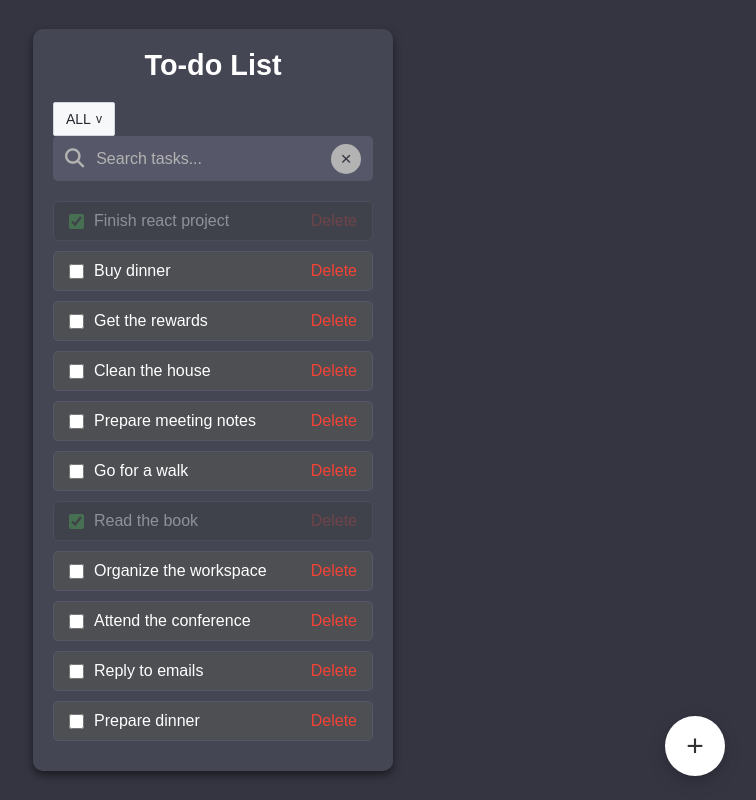
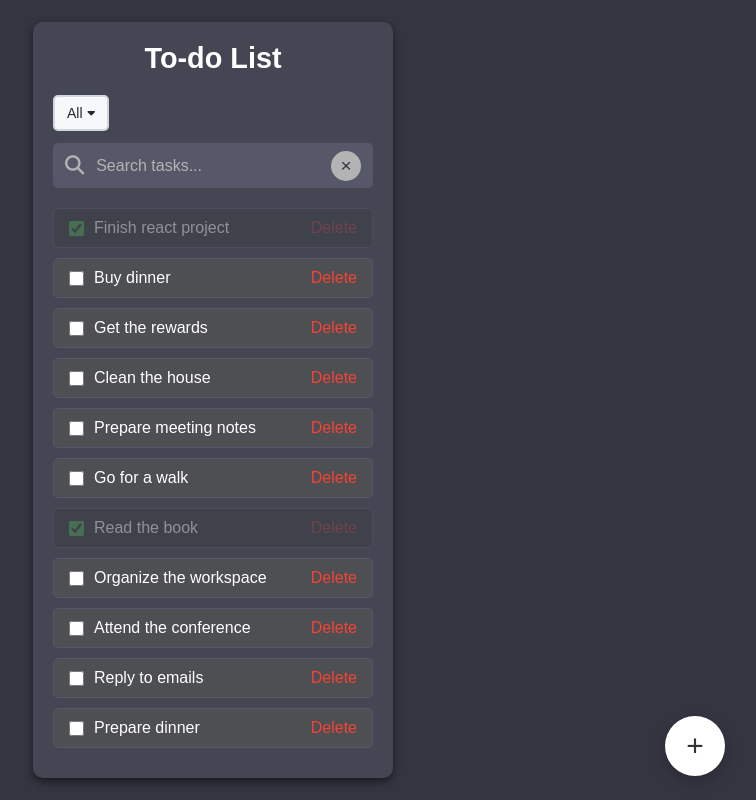
Before and after one commit to shawwnn/todo-list-1, a React (Vite) app: page / in a window 1280 px wide. Shown: the whole page, without its empty margins (427-1183 px from the left). Built offline with nearby package versions, Linux system fonts and the light colour scheme.

Commit message:
enhanced UI for filter dropdown: used font awesdome for toggle filter; readjust margin for better UIUIX

```diff
--- a/src/App.jsx
+++ b/src/App.jsx
@@ -24,7 +24,7 @@ function App() {
   const [searchQuery, setSearchQuery] = useState('')
   const [editingTaskId, setEditingTaskId] = useState(null)
   const [isModalOpen, setIsModalOpen] = useState(false)
-  const [selectedFilter, setSelectedFilter] = useState('ALL')
+  const [selectedFilter, setSelectedFilter] = useState('All')
 
 
 
--- a/src/components/TodoFilter.jsx
+++ b/src/components/TodoFilter.jsx
@@ -15,7 +15,13 @@ const TodoFilter = ({ selectedFilter, setSelectedFilter}) => {
   return (
     <div className="filter-container">
 			<button className="filter-button" onClick={toggleFilterDropdown}>
-				{selectedFilter} <span className="arrow">{isFilterOpen ? '^' : 'v'}</span>
+				{selectedFilter} <span className="arrow">
+					{isFilterOpen ?
+						<i class="fa fa-caret-up" aria-hidden="true"></i> :
+						<i class="fa fa-caret-down" aria-hidden="true"></i>
+					}
+				</span>
+
 			</button>
 			{isFilterOpen && (
 				<ul className="filter-menu">
--- a/src/css/todofilter.css
+++ b/src/css/todofilter.css
@@ -2,6 +2,7 @@
 .filter-container {
   position: relative;
   display: inline-block;
+  margin-bottom: 12px;
 }
 
 /* Filter Button */
@@ -11,8 +12,8 @@
   font-weight: 500;
   background-color: #f6f8fa;
   color: #24292f;
-  border: 1px solid #d0d7de;
-  border-radius: 2px;
+  border: 2px solid #d0d7de;
+  border-radius: 5px;
   cursor: pointer;
   display: flex;
   align-items: center;
```
